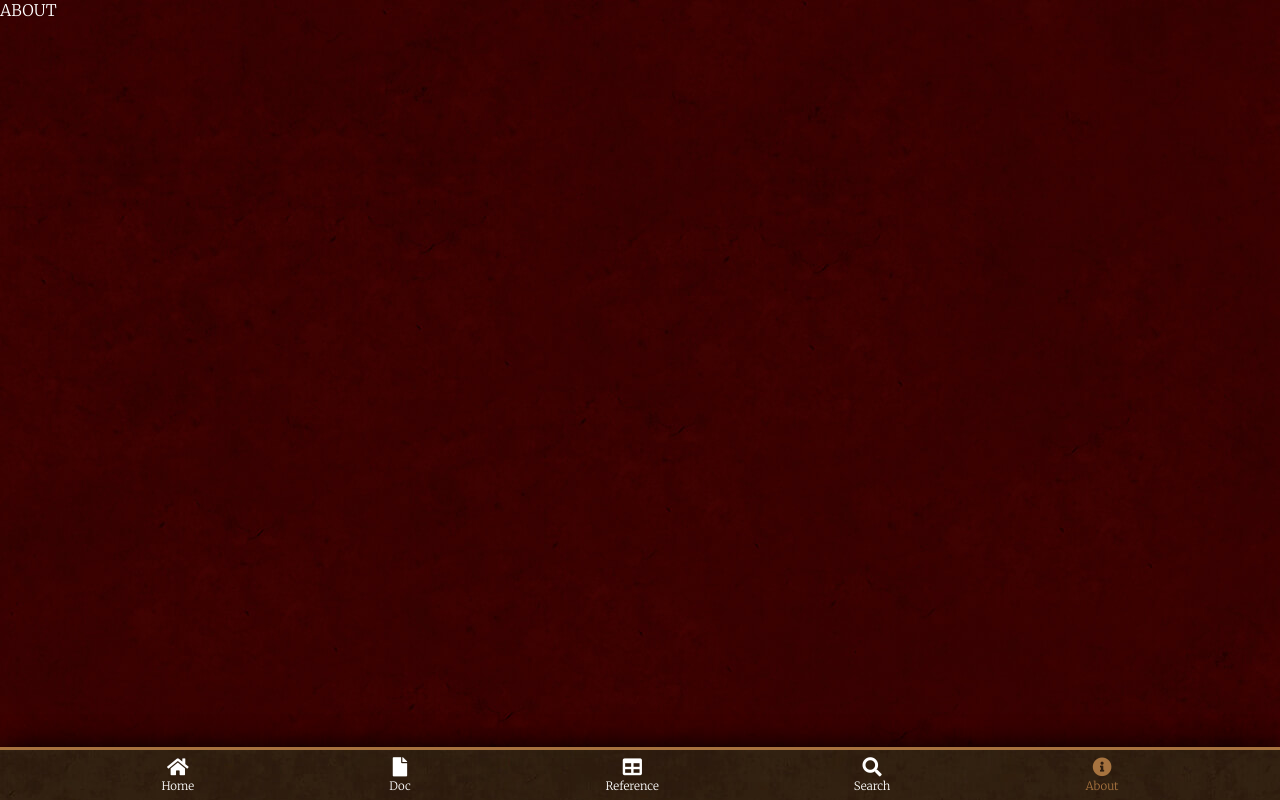
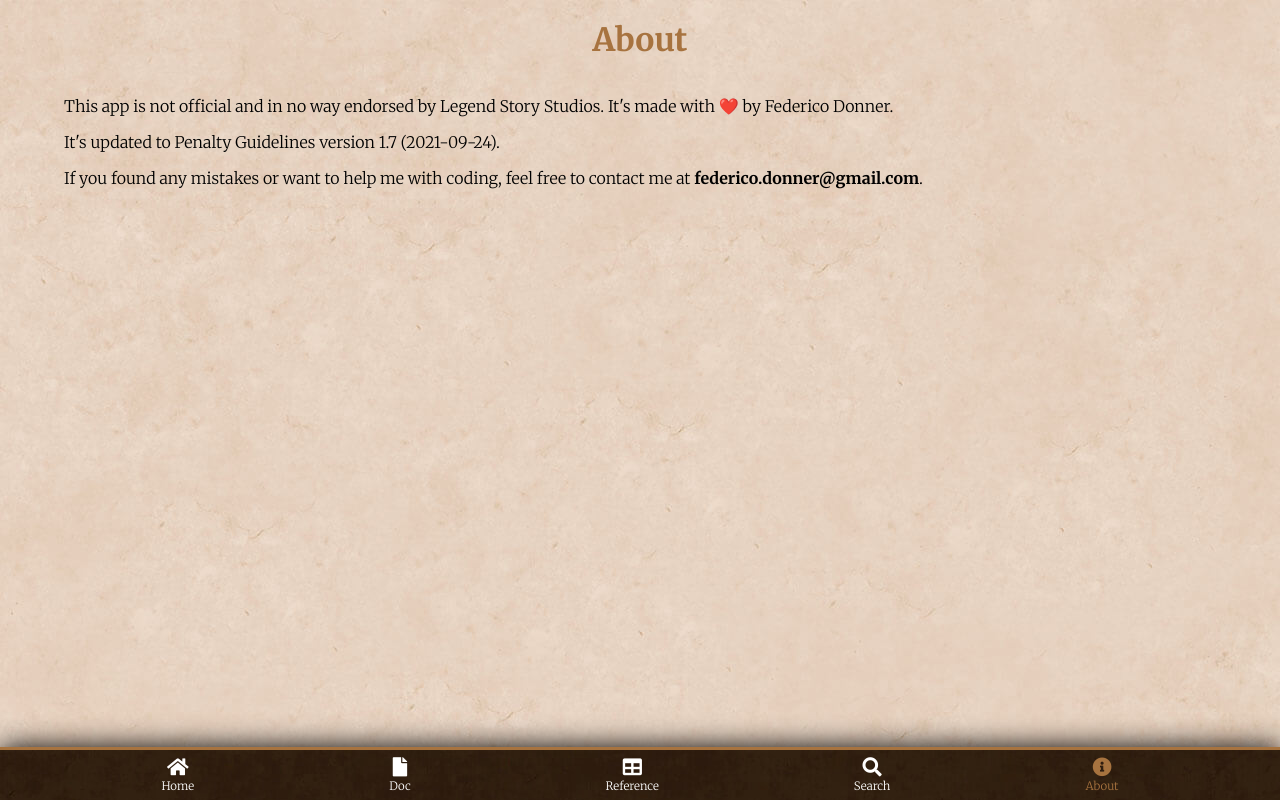
Before and after one commit to federicodonner/fabdocs, a React (Create React App) app: page /about in a window 1280 px wide. Built offline with nearby package versions, Linux system fonts and the light colour scheme.

Commit message:
build(About): build section

```diff
--- a/src/About.js
+++ b/src/About.js
@@ -1,3 +1,22 @@
 export default function About() {
-  return <div className="mainRoute home">ABOUT</div>;
+  return (
+    <div className="mainRoute about">
+      <div className="title">About</div>
+      <div className="aboutContentContainer">
+        <p>
+          This app is not official and in no way endorsed by Legend Story
+          Studios. It's made with ❤️ by Federico Donner.
+        </p>
+        <p>It's updated to Penalty Guidelines version 1.7 (2021-09-24).</p>
+        <p>
+          If you found any mistakes or want to help me with coding, feel free to
+          contact me at{" "}
+          <a className="bold" href="mailto:federico.donner@gmail.com">
+            federico.donner@gmail.com
+          </a>
+          .
+        </p>
+      </div>
+    </div>
+  );
 }
--- a/src/App.css
+++ b/src/App.css
@@ -140,6 +140,12 @@
   background-image: url("./images/paper.jpg");
 }
 
+.aboutContentContainer {
+  width: 90vw;
+  margin-left: auto;
+  margin-right: auto;
+}
+
 .footer {
   position: absolute;
   bottom: 0;
```
